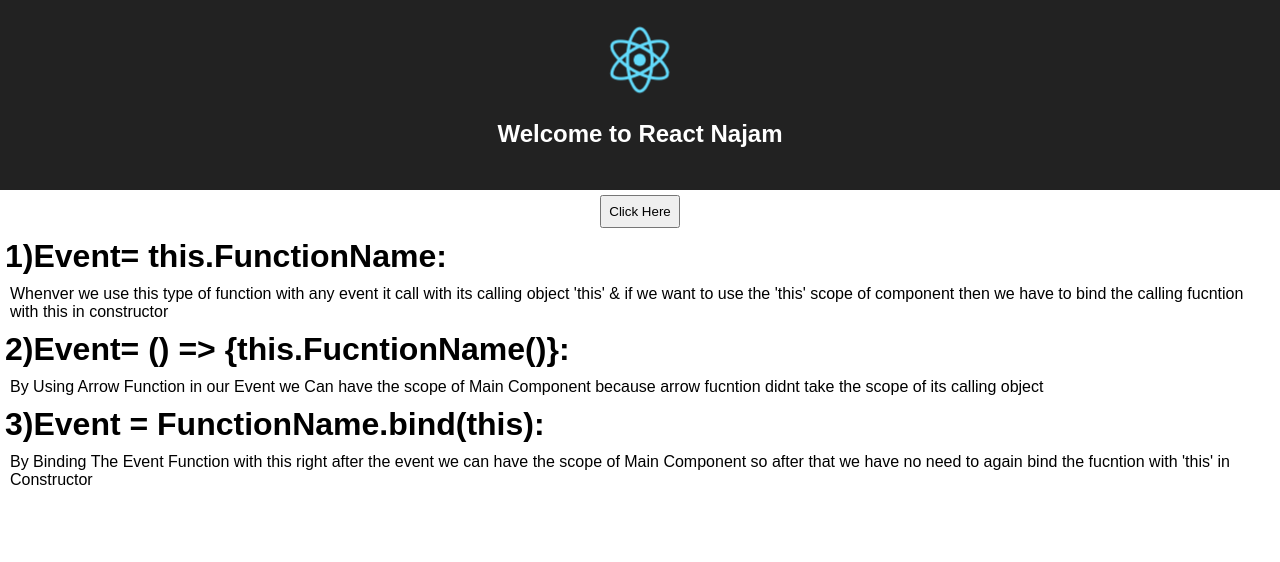
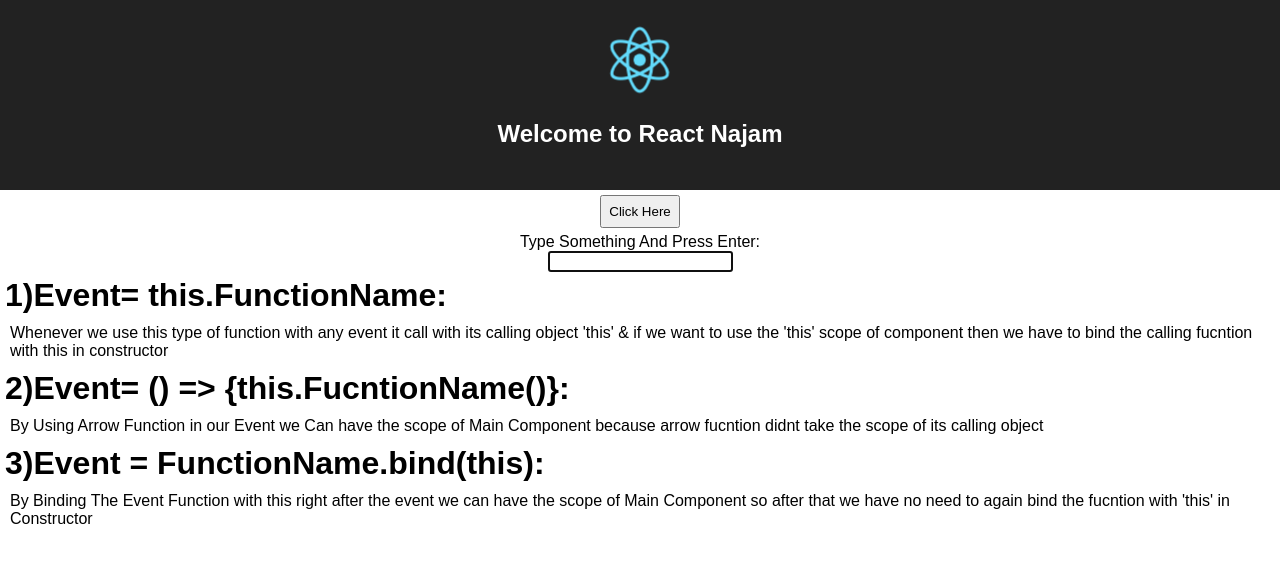
Before and after one commit to NajamShehzad/ReactTraining2018, a React (Create React App) app: page / in a window 1280 px wide. Shown: the top 562 px of the page. Built offline with nearby package versions, Linux system fonts and the light colour scheme.

Commit message:
Input Field Added

```diff
--- a/src/App.js
+++ b/src/App.js
@@ -8,16 +8,33 @@ class App extends Component {
     this.state = {
       name: 'Najam',
       age: 21,
-      con: true
+      con: true,
+      value: ''
     }
     this.update = this.update.bind(this)
+    this.onSubmit = this.onSubmit.bind(this);
   }
   update() {
     this.setState({
-      name:this.state.con ?' & Hello World!':'& Hello Pakistan!',
-      con:!this.state.con
+      name: this.state.con ? ' & Hello World!' : '& Hello Pakistan!',
+      con: !this.state.con
     })
   }
+  inputChange(value) {
+    this.setState({
+      value,
+    })
+  }
+  onSubmit(event) {
+    event.preventDefault();
+    this.setState({
+      name: this.state.value
+    })
+    console.log(this.state.value);
+  }
+
+
+
   render() {
     return (
       <div className="App">
@@ -26,7 +43,18 @@ class App extends Component {
           <h1 onClick={() => this.update()} className="App-title">Welcome to React {this.state.name}</h1>
         </header>
         <div>
-          <button style={{padding:'7px',margin:'5px'}} onClick={this.update}>Click Here</button>
+          <button style={{ padding: '7px', margin: '5px' }} onClick={this.update}>Click Here</button>
+        </div>
+        <div>
+          Type Something And Press Enter:
+          <form onSubmit={this.onSubmit}>
+            <input
+              autoFocus
+              type='text'
+              value={this.state.value}
+              onChange={(event) => this.inputChange(event.target.value)}
+            />
+          </form>
         </div>
       </div>
     );
--- a/src/ThisDetail.js
+++ b/src/ThisDetail.js
@@ -2,7 +2,7 @@ import React from 'react';
 
 export function ThisScope(props) {
     return (
-        <div>
+        <div key={props.id}>
             <h1 style={{ margin: 5 }} >{props.heading}</h1>
             <p style={{ margin: 10 }}>{props.detail}</p>
         </div>
--- a/src/files/detail.js
+++ b/src/files/detail.js
@@ -1,6 +1,6 @@
 export var heading = ['1)Event= this.FunctionName:', '2)Event= () => {this.FucntionName()}:', '3)Event = FunctionName.bind(this):'];
 export var detail = [
-  "Whenver we use this type of function with any event it call with its calling object 'this' & if we want to use the 'this' scope of component then we have to bind the calling fucntion with this in constructor ",
+  "Whenever we use this type of function with any event it call with its calling object 'this' & if we want to use the 'this' scope of component then we have to bind the calling fucntion with this in constructor ",
   "By Using Arrow Function in our Event we Can have the scope of Main Component because arrow fucntion didnt take the scope of its calling object",
   "By Binding The Event Function with this right after the event we can have the scope of Main Component so after that we have no need to again bind the fucntion with 'this' in Constructor "
 ];
--- a/src/index.js
+++ b/src/index.js
@@ -13,7 +13,7 @@ class FinalApp extends React.Component {
                 <App />
                 {heading.map((data, index) => {
                     return (
-                        <ThisScope heading={data} detail={detail[index]} />
+                        <ThisScope key={index+3} heading={data} id={index + 1} detail={detail[index]} />
                     )
                 }
                 )}
```
